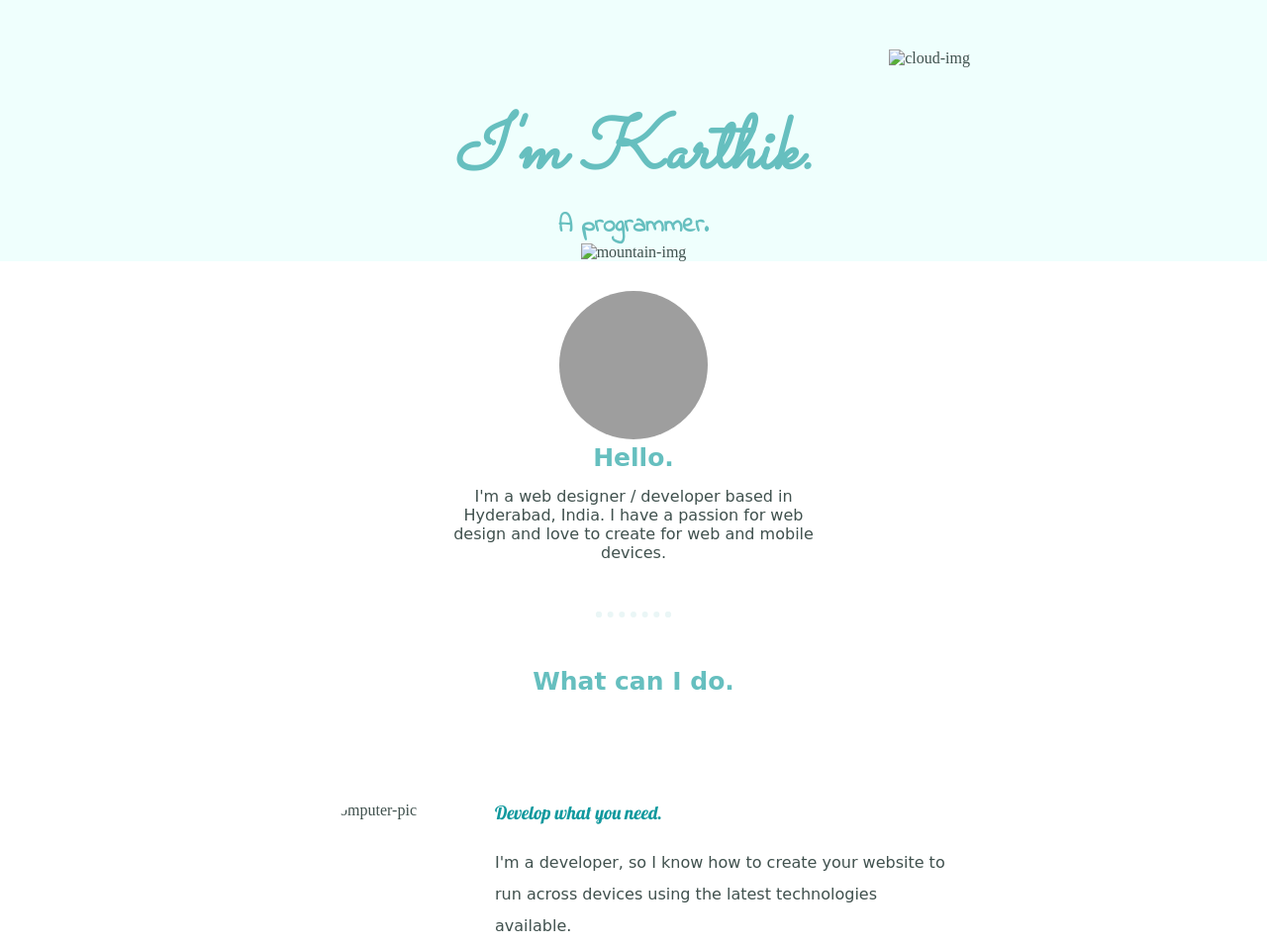
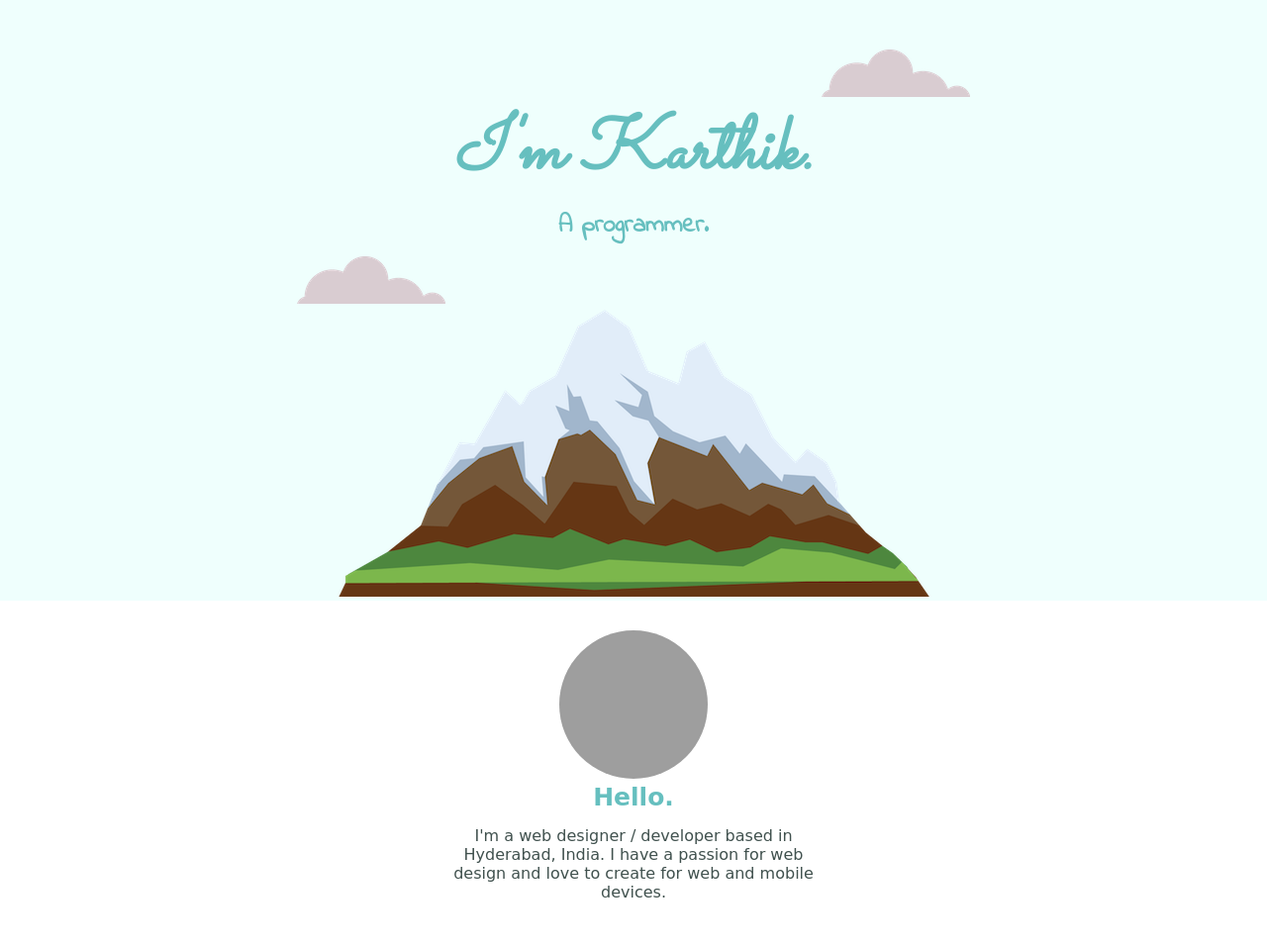
Before and after one commit to karthikcruzz/karthikcruzz.github.io, a plain HTML site: page index.html in a window 1280 px wide. Shown: the top 956 px of the page at 99% size. Drawn offline with Linux system fonts and the light colour scheme; grey boxes are pictures that could not be loaded.

Commit message:
Update index.html

```diff
--- a/index.html
+++ b/index.html
@@ -13,11 +13,11 @@
 </head>
 <body>
     <div class="top-container">
-        <img class="top-cloud" src="images/cloud.png" alt="cloud-img">
+        <img class="top-cloud" src="cloud.png" alt="cloud-img">
         <h1><em>I'm Karthik.</em></h1>
         <h2 style="font-family: 'Indie Flower', cursive">A programmer.</h2>
-        <img class="bottom-cloud" src="images/cloud.png" alt="cloud-img">
-        <img src="images/mountain.png" alt="mountain-img">
+        <img class="bottom-cloud" src="cloud.png" alt="cloud-img">
+        <img src="mountain.png" alt="mountain-img">
     </div>
     <div class="middle-container">
             <div class="profile">
@@ -29,7 +29,7 @@
             <div class="skills">
               <h2 style="margin-top: 30px;">What can I do.</h2>
               <div class="skill-row">
-                <img class="page-pic" style="float: left; margin-right: 30px;" src="images/computer.png" alt="computer-pic">
+                <img class="page-pic" style="float: left; margin-right: 30px;" src="computer.png" alt="computer-pic">
                 <h3>Develop what you need.</h3>
                 <p>I'm a developer, so I know how to create your website to run across devices using the latest technologies available.</p>
               </div>
```
